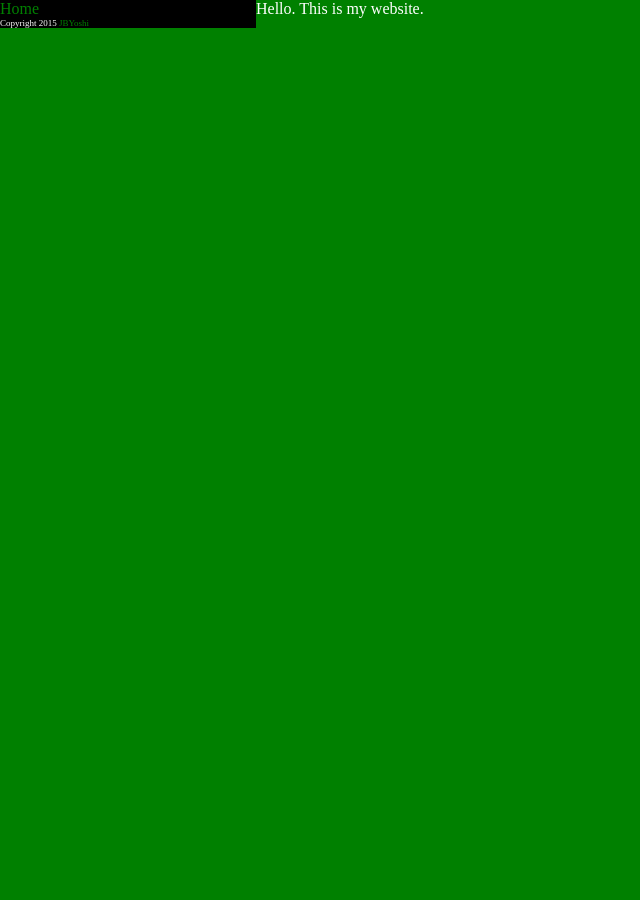
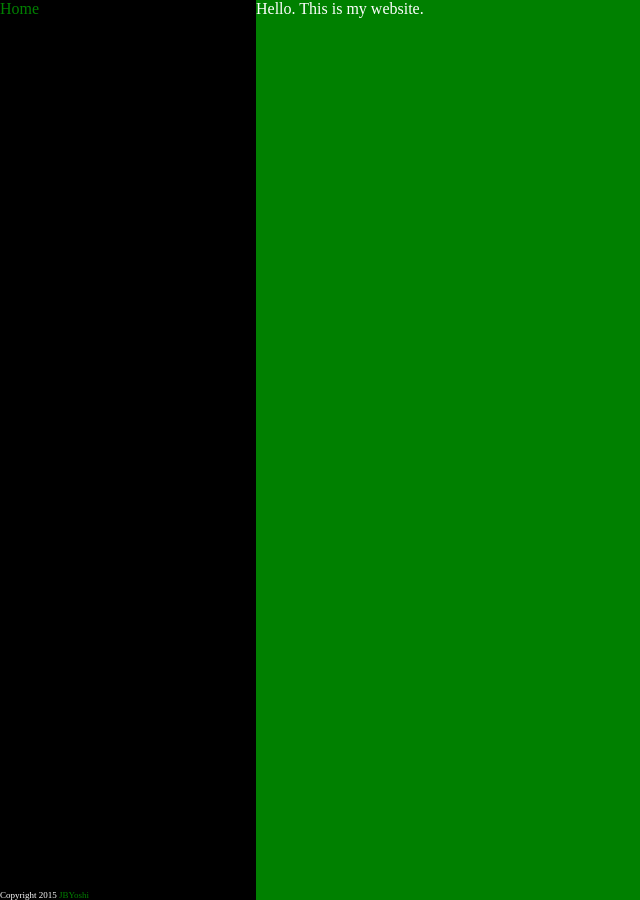
Before and after one commit to JBYoshi/jbyoshi.github.io, a Jekyll site: the page built from index.html, in a window 1280 px wide. Shown: the whole page, without its empty margins (0-640 px from the left). Built offline with Jekyll 4.4.1, drawn with Linux system fonts in a browser that asks for light colours.

Commit message:
Fix sidebar.

```diff
--- a/_layouts/default.html
+++ b/_layouts/default.html
@@ -23,7 +23,7 @@
             @media screen and (min-width:481px) {
                 /* Sidebar */
                 .content {float: right; width: 80%;}
-                .sidebar {display: table; width: 20%;}
+                .sidebar {display: table; width: 20%; height: 100%;}
                 .sidebar .sidebar-main {display: table-row; height: auto;}
                 .sidebar .sidebar-footer {display: table-row; height: 1px;}
             }
```
